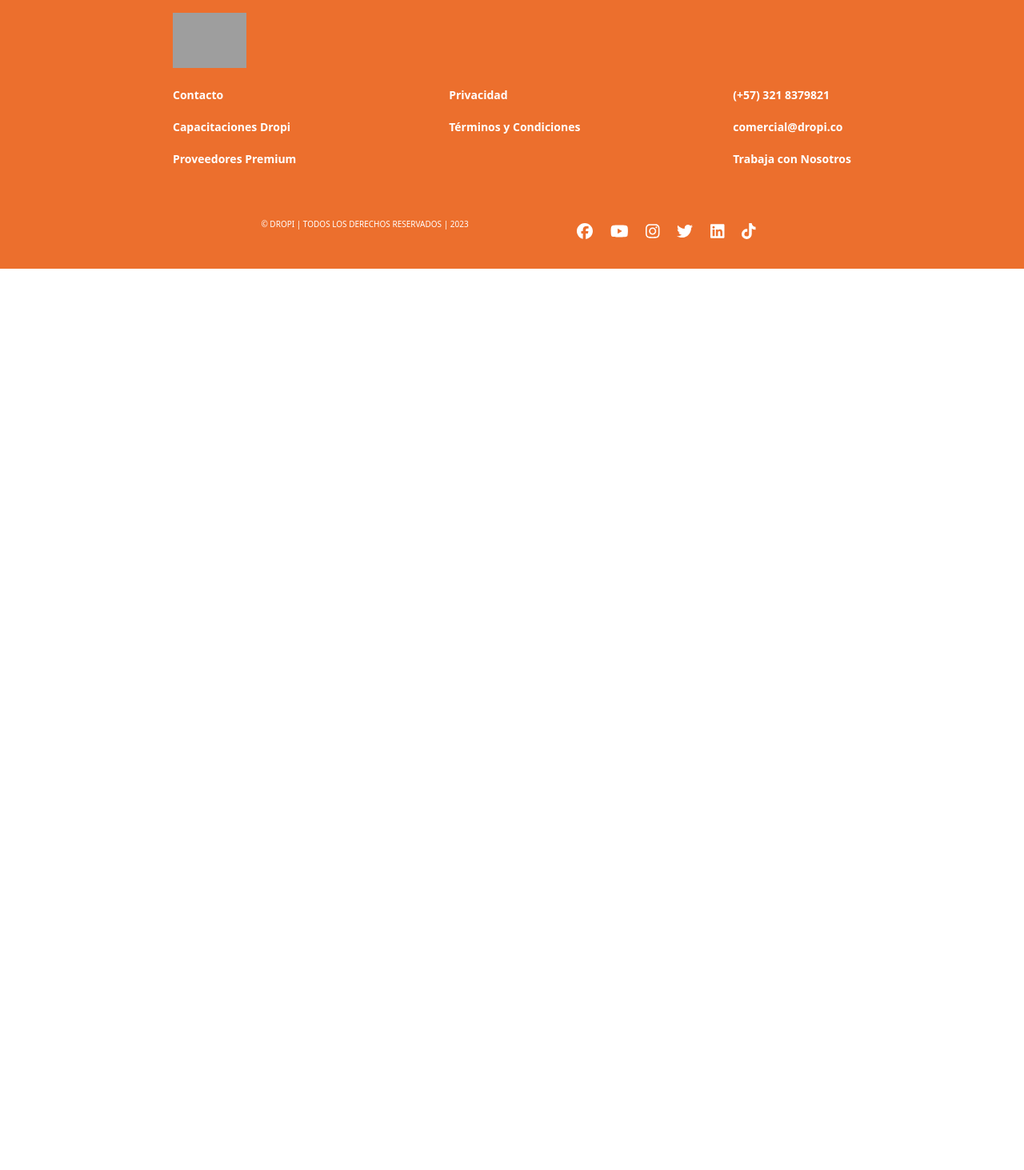
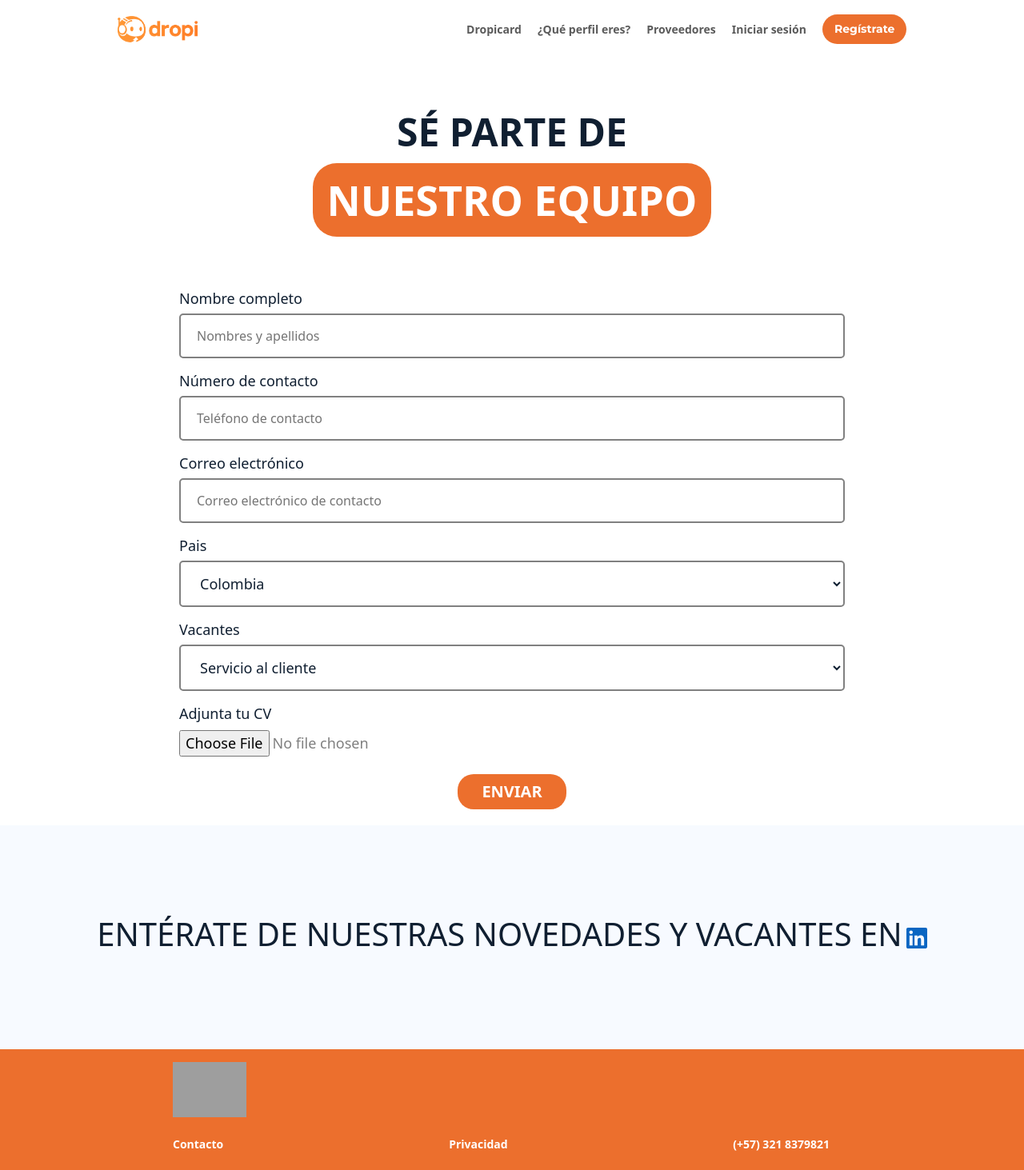
Before and after one commit to Deyverson1/dropi-replic, a React (Vite) app: page /trabaja-con-nosotros in a window 1280 px wide. Shown: the top 1463 px of the page at 80% size. Before the commit the page ends 800 px from the top, so only its background shows below. Built offline with nearby package versions, Linux system fonts and the light colour scheme; grey boxes are pictures that could not be loaded; the HTML template or start-up script is replaced by a standard one.

Commit message:
Work with us component

```diff
--- a/src/App.jsx
+++ b/src/App.jsx
@@ -20,6 +20,7 @@ import AboutUs from './dashboard/About/AboutUs';
 import WhyDropi from './dashboard/WhyUs/WhyDropi';
 import Panels from './dashboard/Panels/Panels';
 import RegisterPage from './pages/Register/Register';
+import WorkWhitUs from './pages/WorkWhitUs/WorkWhitUs';
 function App() {
   const titleRegister = 'Regístrate'
   return (
@@ -48,6 +49,7 @@ function App() {
         <Route path='/soluciones-para-dropshippers/' element={<DropshipperSolutions />} />
         <Route path='/soluciones-para-marca-propia/' element={<BrandSolutions />} />
         <Route path='/politica-privacidad/' element={<Privacy />} />
+        <Route path='/trabaja-con-nosotros/' element={<WorkWhitUs />} />
       </Routes>
       <Footer />
     </Router>
--- a/src/dashboard/Footer/Footer.jsx
+++ b/src/dashboard/Footer/Footer.jsx
@@ -27,7 +27,7 @@ export default function Footer(){
             <div className='footer-links-contact'>
                 <a href="https://api.whatsapp.com/send?phone=573218379821&text=Hola%20vengo%20de%20la%20Web%20y%20deseo%20saber%20m%C3%A1s%20de%20Dropi" target='_blank'>(+57) 321 8379821</a>
                 <a href="mailto:comercial@dropi.co" target='_blank'>comercial@dropi.co</a>
-                <a href="#">Trabaja con Nosotros</a>
+                <Link to="/trabaja-con-nosotros">Trabaja con Nosotros</Link>
             </div>
             </section>
             </main>
--- /dev/null
+++ b/src/icons/LinkedIn.jsx
@@ -0,0 +1,5 @@
+export const LinkedIn = () => {
+  return (
+    <svg width="26" height="26" xmlns="http://www.w3.org/2000/svg" preserveAspectRatio="xMidYMid" viewBox="0 0 256 256"><path d="M218.123 218.127h-37.931v-59.403c0-14.165-.253-32.4-19.728-32.4-19.756 0-22.779 15.434-22.779 31.369v60.43h-37.93V95.967h36.413v16.694h.51a39.907 39.907 0 0 1 35.928-19.733c38.445 0 45.533 25.288 45.533 58.186l-.016 67.013ZM56.955 79.27c-12.157.002-22.014-9.852-22.016-22.009-.002-12.157 9.851-22.014 22.008-22.016 12.157-.003 22.014 9.851 22.016 22.008A22.013 22.013 0 0 1 56.955 79.27m18.966 138.858H37.95V95.967h37.97v122.16ZM237.033.018H18.89C8.58-.098.125 8.161-.001 18.471v219.053c.122 10.315 8.576 18.582 18.89 18.474h218.144c10.336.128 18.823-8.139 18.966-18.474V18.454c-.147-10.33-8.635-18.588-18.966-18.453" fill="#0A66C2" /></svg>
+  )
+}
--- a/src/pages/Dropicard/Dropicard.css
+++ b/src/pages/Dropicard/Dropicard.css
@@ -14,7 +14,7 @@
     text-transform: uppercase;
 }
 .containerText{
-    margin: 2px 8px 8px 8px;
+    margin: 7px 8px 8px 8px;
     padding: 10px 20px 10px 20px;
     background-color: #ec6f2d;
     border-radius: 48px 48px 48px 48px;
@@ -30,6 +30,7 @@
     color: #ffffff;
     font-weight: 800;
     text-transform: uppercase;
+    cursor: default;
 }
 /* image */
 
@@ -58,7 +59,7 @@
     text-transform: uppercase;
 }
 .secondContainerText{
-    margin: 2px 8px 8px 8px;
+    margin: 7px 8px 8px 8px;
     padding: 10px 20px 10px 20px;
     background-color: #ec6f2d;
     border-radius: 48px 48px 48px 48px;
@@ -109,7 +110,7 @@
     font-size: 28px;
     font-weight: 700;
     color: #ffffff;
-    padding-bottom: .2rem;
+    padding-bottom: .7rem;
 }
 .contactDropicard span{
     font-size: 42px;
--- /dev/null
+++ b/src/pages/WorkWhitUs/WorkWhitUs.css
@@ -0,0 +1,115 @@
+.team-head-container {
+  display: flex;
+  flex-direction: column;
+  align-items: center;
+  gap: 2px;
+  margin-block: 4rem;
+  text-transform: uppercase;
+}
+
+.team-head-container h1 {
+  font-size: 48px;
+  font-weight: 800;
+  color: #101f31;
+}
+
+.team-head-container span {
+  font-size: 52px;
+  background-color: #ec6f2d;
+  color: #fff;
+  border-radius: 30px;
+  padding-inline: 18px;
+  padding-block: 7px;
+  font-weight: 700;
+}
+
+/* Form */
+
+.team-form-container {
+  display: flex;
+  flex-direction: column;
+  padding-inline: 14rem;
+}
+
+.team-form-container form {
+  display: flex;
+  flex-direction: column;
+  gap: 15px;
+}
+
+.team-form-container form div {
+  display: flex;
+  flex-direction: column;
+}
+
+.team-form-container form div label {
+  color: #101f31;
+  padding-bottom: 5px;
+  font-size: 18px;
+}
+
+.team-form-container form div input,
+.team-form-container form div select {
+  padding-inline: 20px;
+  padding-block: 14px;
+  background-color: transparent;
+  color: gray;
+  font-size: 16px;
+  border-radius: 5px;
+  border: 2px solid gray;
+}
+
+.team-form-container form div select {
+  color: #101f31;
+  font-size: 18px;
+}
+
+.team-form-container form div input:focus {
+  border: 2px solid red;
+}
+
+.form-file {
+  padding-inline: 0 !important;
+  padding-block: 2px !important;
+  border: 0px solid transparent !important;
+  font-size: 18px !important;
+}
+
+.button-form {
+  display: flex;
+  justify-content: center;
+  align-items: center;
+  margin-block: 20px;
+}
+
+.button-form button {
+  background-color: #ec6f2d;
+  color: #fff;
+  font-size: 20px;
+  text-transform: uppercase;
+  border-radius: 20px;
+  border: 0;
+  font-weight: 600;
+  padding-block: 7px;
+  padding-inline: 30px;
+}
+.button-form button:hover{
+  background-color: #d9783e;
+}
+
+
+.span-footer-ofertas{
+  text-transform: uppercase;
+  text-align: center;
+  display: flex;
+  justify-content: center;
+  align-items: center;
+  font-size: 20px;
+  background-color: #F7FAFF;
+  padding-block: 7rem;
+  gap: 5px;
+}
+.span-footer-ofertas h1{
+  font-weight: 500;
+  color: #101f31;
+}
--- /dev/null
+++ b/src/pages/WorkWhitUs/WorkWhitUs.jsx
@@ -0,0 +1,68 @@
+import React from "react";
+import './WorkWhitUs.css'
+import Header from '../../dashboard/Header/Header'
+import { LinkedIn } from "../../icons/LinkedIn";
+export default function WorkWhitUs() {
+  return (
+    <section>
+      <Header />
+      <div className="team-head-container">
+        <h1>Sé parte de</h1>
+        <span>Nuestro equipo</span>
+      </div>
+      <main className="team-form-container">
+        <form action="">
+          <div>
+            <label htmlFor="input">Nombre completo</label>
+            <input type="text" placeholder="Nombres y apellidos" />
+          </div>
+          <div>
+            <label htmlFor="input">Número de contacto</label>
+            <input type="text" placeholder="Teléfono de contacto" />
+          </div>
+          <div>
+            <label htmlFor="input">Correo electrónico</label>
+            <input type="text" placeholder="Correo electrónico de contacto" />
+          </div>
+          <div>
+            <label htmlFor="form-name">Pais</label>
+            <select type="text" placeholder="Colombia">
+              <option value="">Colombia</option>
+              <option value="">Panamá</option>
+              <option value="">México</option>
+              <option value="">Chile</option>
+              <option value="">Ecuador</option>
+              <option value="">Peru</option>
+            </select>
+          </div>
+          <div>
+            <label htmlFor="form-name">Vacantes</label>
+            <select type="text" placeholder="Servicio al cliente">
+              <option value="">Servicio al cliente</option>
+              <option value="">Comercial</option>
+              <option value="">Logística</option>
+              <option value="">Administrativo</option>
+              <option value="">Recursos Humanos</option>
+              <option value="">Desarrollo</option>
+              <option value="">Diseño</option>
+              <option value="">Marketing</option>
+            </select>
+          </div>
+          <div>
+            <label htmlFor="">Adjunta tu CV</label>
+            <input className="form-file" type="file" name="" id="" />
+          </div>
+        </form>
+        <div className="button-form">
+          <button>Enviar</button>
+        </div>
+      </main>
+      <div className="span-footer-ofertas">
+        <h1>Entérate de nuestras novedades y vacantes en </h1>
+        <div>
+          <LinkedIn />
+        </div>
+      </div>
+    </section>
+  )
+}
```
Also changed, not shown: src/dashboard/Carousel/Carousel.jsx (+4 -3 lines).
